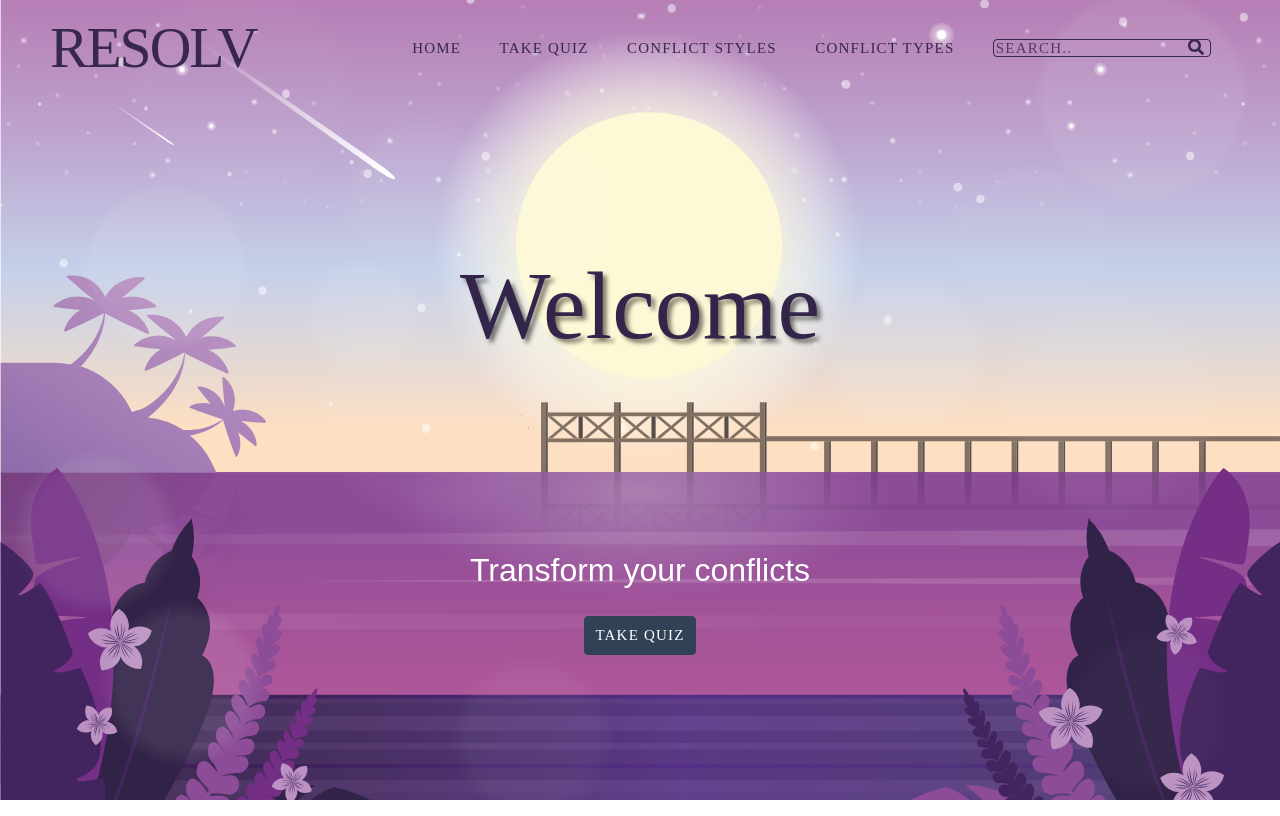
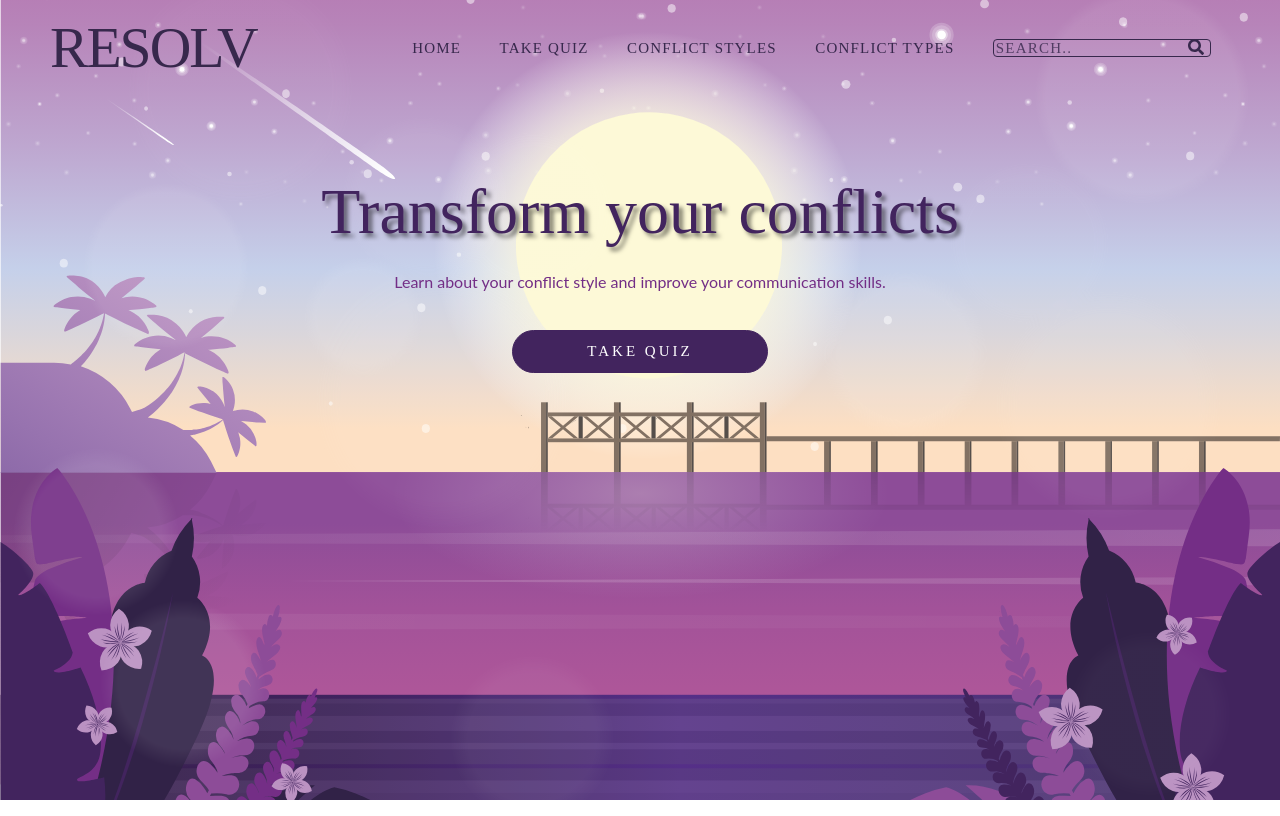
Before and after one commit to tramynn/no-db, a React (Create React App) app: page / in a window 1280 px wide. Built offline with nearby package versions, Linux system fonts and the light colour scheme.

Commit message:
updated home page styling

```diff
--- a/src/components/Home/Home.css
+++ b/src/components/Home/Home.css
@@ -4,7 +4,7 @@
     display: flex;
     justify-content: center;
     /* margin-top: 180px; */
-    height: 90vh;
+    height: 45vh;
 }
 
 .Home-Container {
@@ -15,37 +15,39 @@
 }
 
 .Home-Title {
-    color: #332449;
+    color: #42245E;
     font-family: LeckerLi One, cursive;
     font-weight: normal;
-    font-size: 6em;
+    font-size: 4em;
     text-align: center;
-    margin-bottom: 200px;
+    margin-bottom: 30px;
     text-shadow: 4px 4px 4px rgba(0, 0, 0, 0.5);
 }
 
 .Home-Text {
-    font-family: Oswald, sans-serif;
-    font-size: 2rem;
-    margin-bottom: 30px;
+    color: #732E86;
+    font-family: Lato, sans-serif;
+    font-size: 1rem;
+    margin-bottom: 40px;
 }
 
 .Take-Quiz-Button {
-    border-radius: 4px;
-    border: 1px solid #314156;
-    background-color: #314156;
+    border-radius: 25px;
+    border: 1px solid #42245E;
+    background-color: #42245E;
     color: white;
     position: relative;
     font-family: Oswald;
     font-size: 15px;
-    letter-spacing: 0.08em;
+    letter-spacing: 0.2em;
     text-transform: uppercase;
-    padding: 10px 10px;
-    /* width: 20%; */
+    padding: 12px;
+    width: 40%;
 }
 
 .Take-Quiz-Button:hover {
-    border: 1px solid #FFFFFF;
+    border: 1px solid #42245E;
     background-color: transparent;
-    color: #FFFFFF;
+    text-shadow: 2px 2px 2px rgba(0, 0, 0, 0.5);
+    color: #42245E;
 }
--- a/src/components/Home/Home.js
+++ b/src/components/Home/Home.js
@@ -11,8 +11,8 @@ class Home extends Component {
         return(
             <section className="Home">
                 <main className="Home-Container">
-                    <h1 className="Home-Title">Welcome</h1>
-                    <p className="Home-Text">Transform your conflicts</p>
+                    <h1 className="Home-Title">Transform your conflicts</h1>
+                    <p className="Home-Text">Learn about your conflict style and improve your communication skills.</p>
                     <button className="Take-Quiz-Button" onClick={() => this.props.updateDisplay("Quiz")}>Take Quiz</button>
                 </main>
             </section>
```
